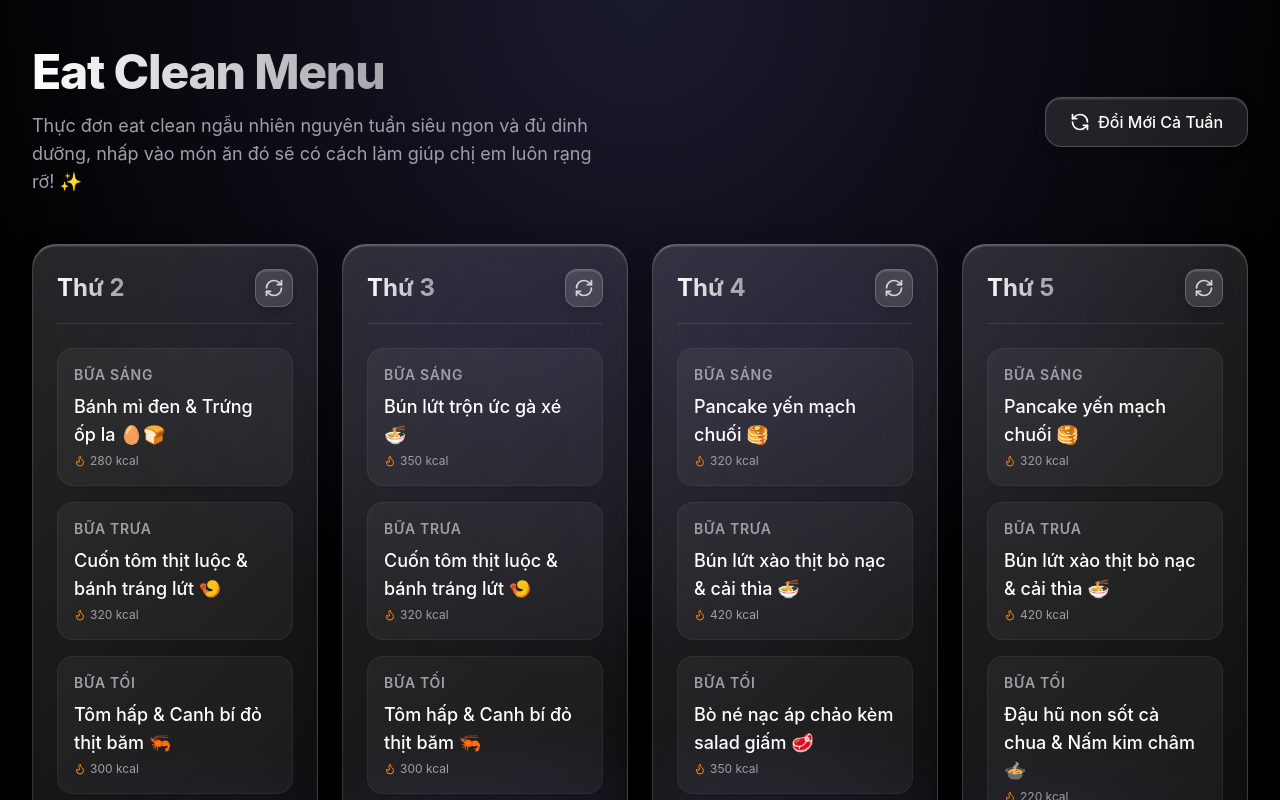
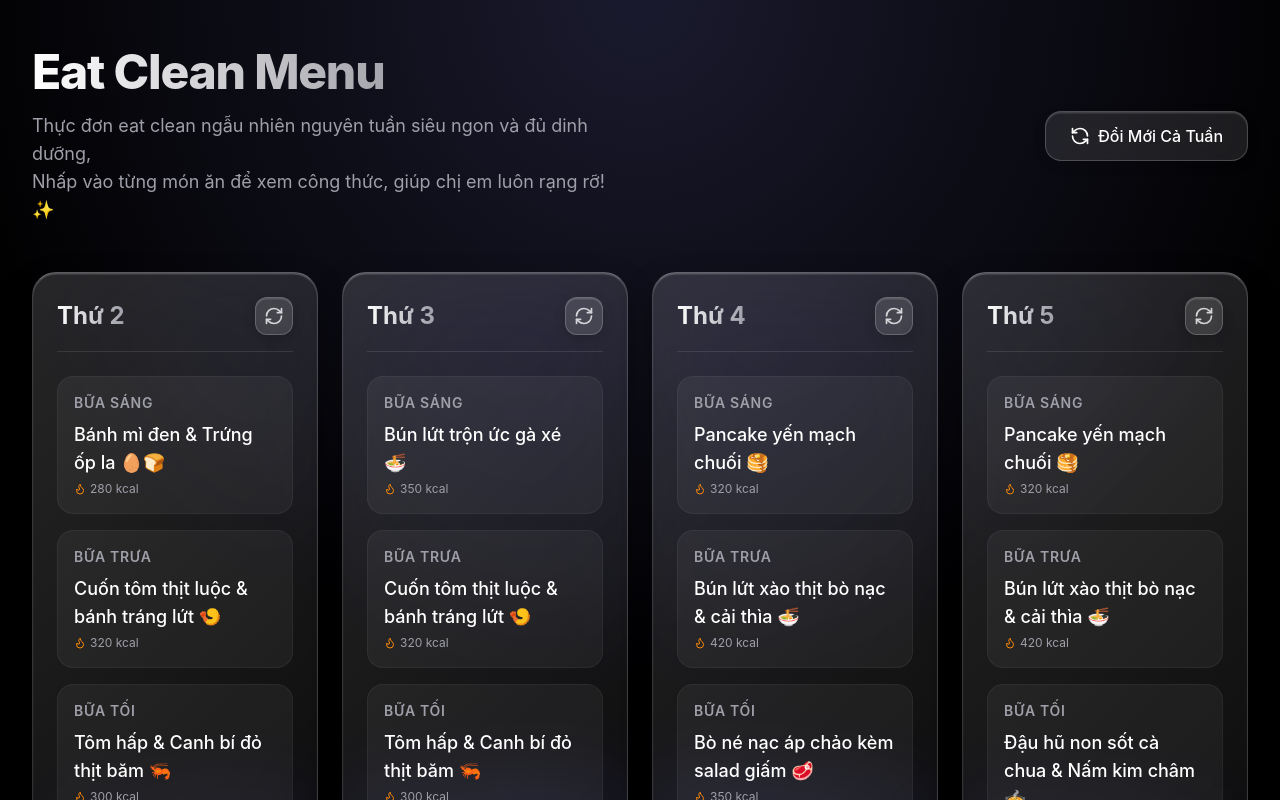
Before and after one commit to mtdes23/eat-clean, a Vue app: page / in a window 1280 px wide. Shown: the top 800 px of the page. Built offline with nearby package versions, Linux system fonts and the light colour scheme.

Commit message:
update text content

```diff
--- a/src/components/WeeklyMenu.vue
+++ b/src/components/WeeklyMenu.vue
@@ -6,7 +6,8 @@
           Eat Clean Menu
         </h1>
         <p class="text-zinc-400 text-lg max-w-xl">
-          Thực đơn eat clean ngẫu nhiên nguyên tuần siêu ngon và đủ dinh dưỡng, nhấp vào món ăn đó sẽ có cách làm giúp chị em luôn rạng rỡ! ✨
+          Thực đơn eat clean ngẫu nhiên nguyên tuần siêu ngon và đủ dinh dưỡng,<br>
+          Nhấp vào từng món ăn để xem công thức, giúp chị em luôn rạng rỡ! ✨
         </p>
       </div>
       <button @click="generateNewWeek" class="glass-button flex items-center gap-2 px-6 py-3 rounded-2xl font-medium text-white group cursor-pointer hover:border-white/40">
```
